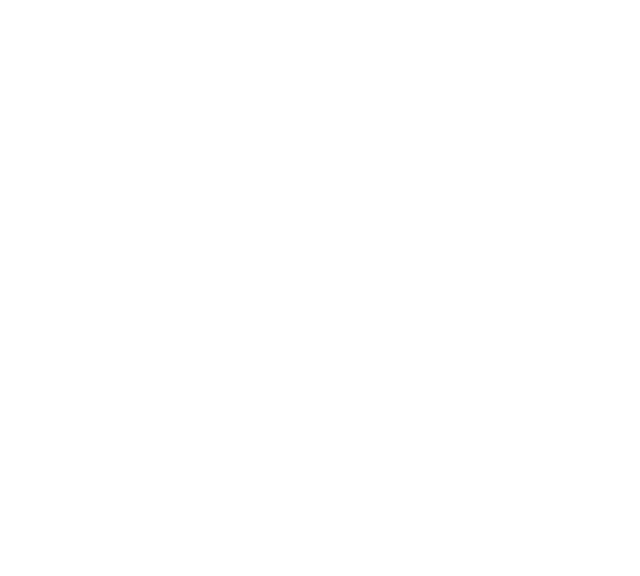
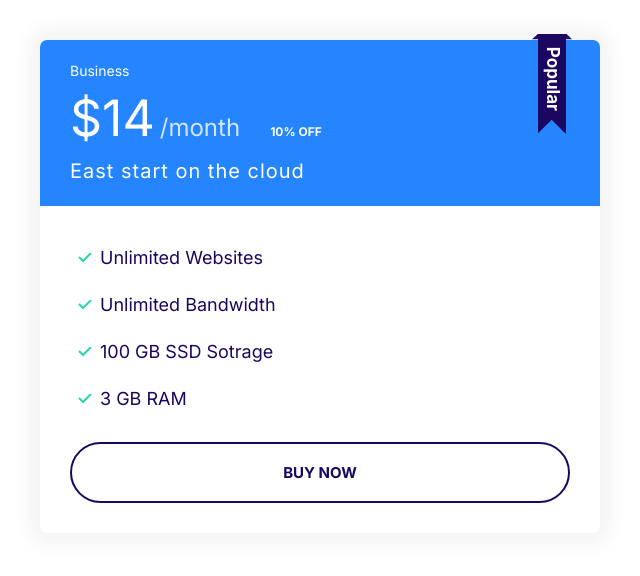
Before and after one commit to xavi-bryant/Fangify, a plain HTML site: page index.html in a window 1280 px wide. Shown: the whole page, without its empty margins (0-640 px from the left). Drawn offline with Linux system fonts and the light colour scheme.

Commit message:
Build the popular badge component.

```diff
--- a/css/style.css
+++ b/css/style.css
@@ -103,7 +103,7 @@
 
 .badge--small {
   font-size: 1.6rem;
-  padding:0.5rem 1.5rem ;
+  padding: 0.5rem 1.5rem;
 }
 
 @media screen and (min-width: 1024px) {
@@ -269,6 +269,7 @@
   box-shadow: 0 0 20px 10px #f3f3f3;
   overflow: hidden;
 }
+
 .card__header,
 .card__body {
   padding: 2rem 3rem;
@@ -282,43 +283,56 @@
   background-color: var(--color-secondary);
   color: #fff;
 }
-.card--secondary .badge--secondary{
+.card--secondary .badge--secondary {
   background-color: #02cdf1;
 }
 /*  8 Plans*/
-.plan__name{
+.plan__name {
   color: #fff;
   margin: 0;
   font-weight: 500;
   font-size: 2.4rem;
 }
-.plan__price{
+.plan__price {
   font-size: 6rem;
 }
-.plan_billing-cycle{
+.plan_billing-cycle {
   font-size: 2.4rem;
   font-weight: 300;
   opacity: 0.8;
   margin-right: 1rem;
 }
-.plan__description{
+.plan__description {
   font-size: 2rem;
   font-weight: 300;
   letter-spacing: 1px;
   display: block;
-
 }
-.plan .list__item{
+.plan .list__item {
   margin-bottom: 2rem;
 }
-@media screen and (min-width:1024px){
-  .plan__name{
+/* .plan--popular .card__header{
+ position: relative;
+} */
+.plan--popular {
+  position: relative;
+}
+.plan--popular .card__header::before {
+  content: url(../images/popular.svg);
+  width: 40px;
+  display: inline-block;
+  position: absolute;
+  top: -6px;
+  right: 5%;
+}
+@media screen and (min-width: 1024px) {
+  .plan__name {
     font-size: 1.4rem;
   }
-  .plan__price{
+  .plan__price {
     font-size: 5rem;
   }
-  .plan__billing-cycle{
+  .plan__billing-cycle {
     font-size: 1.7rem;
   }
 }
--- a/index.html
+++ b/index.html
@@ -15,6 +15,28 @@
     />
   </head>
   <body>
+    <div style="width: 50%; padding: 4rem">
+      <div class="plan plan--popular">
+        <div class="card card--primary">
+          <header class="card__header">
+            <h3 class="plan__name">Business</h3>
+            <span class="plan__price">$14</span>
+            <span class="plan_billing-cycle">/month</span>
+            <span class="badge badge--primary badge--small">10% OFF</span>
+            <span class="plan__description">East start on the cloud</span>
+          </header>
+          <div class="card__body">
+            <ul class="list list--tick">
+              <li class="list__item">Unlimited Websites</li>
+              <li class="list__item">Unlimited Bandwidth</li>
+              <li class="list__item">100 GB SSD Sotrage</li>
+              <li class="list__item">3 GB RAM</li>
+            </ul>
+            <button class="btn btn--block btn--outline">BUY NOW</button>
+          </div>
+        </div>
+      </div>
+    </div>
 
   </body>
 </html>
```
Also changed, not shown: components/9-popular badge.html (added, +22 -0 lines), images/popular.svg (added).
